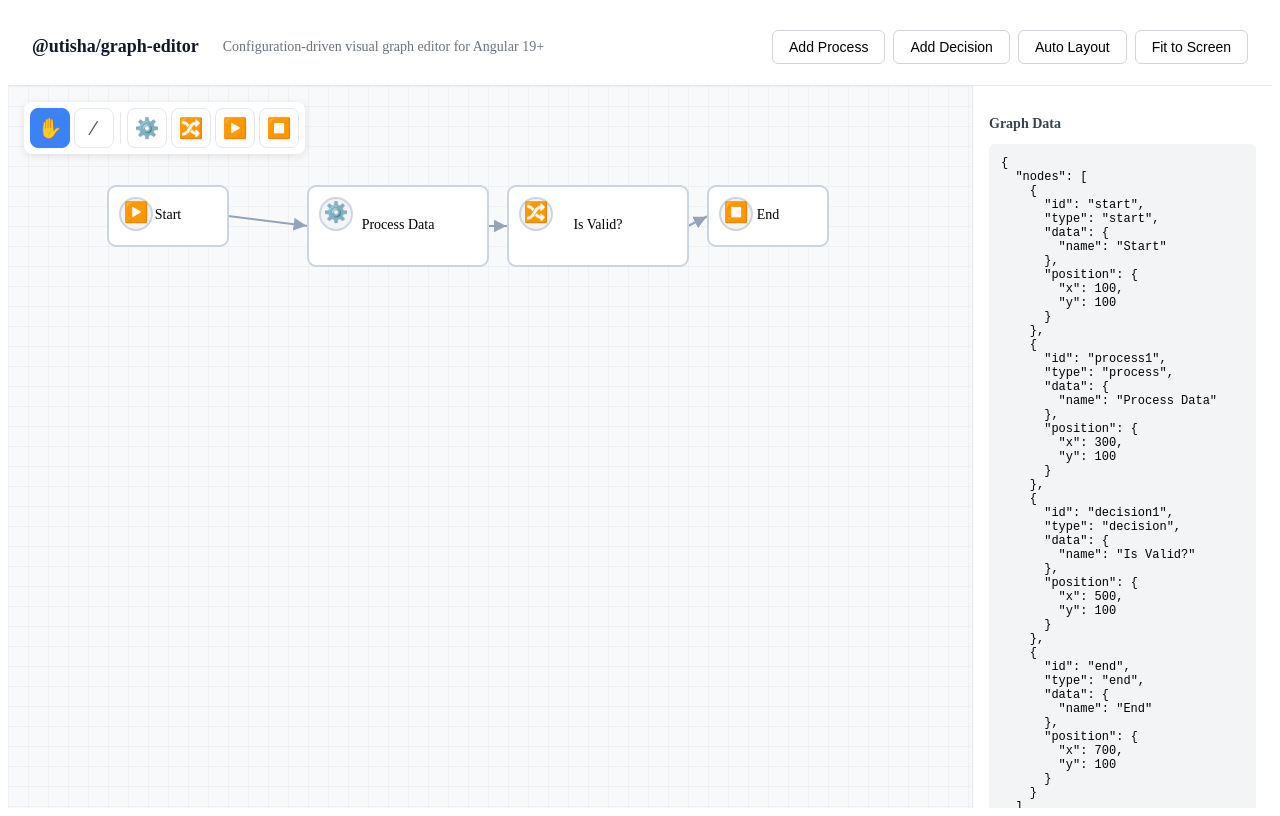
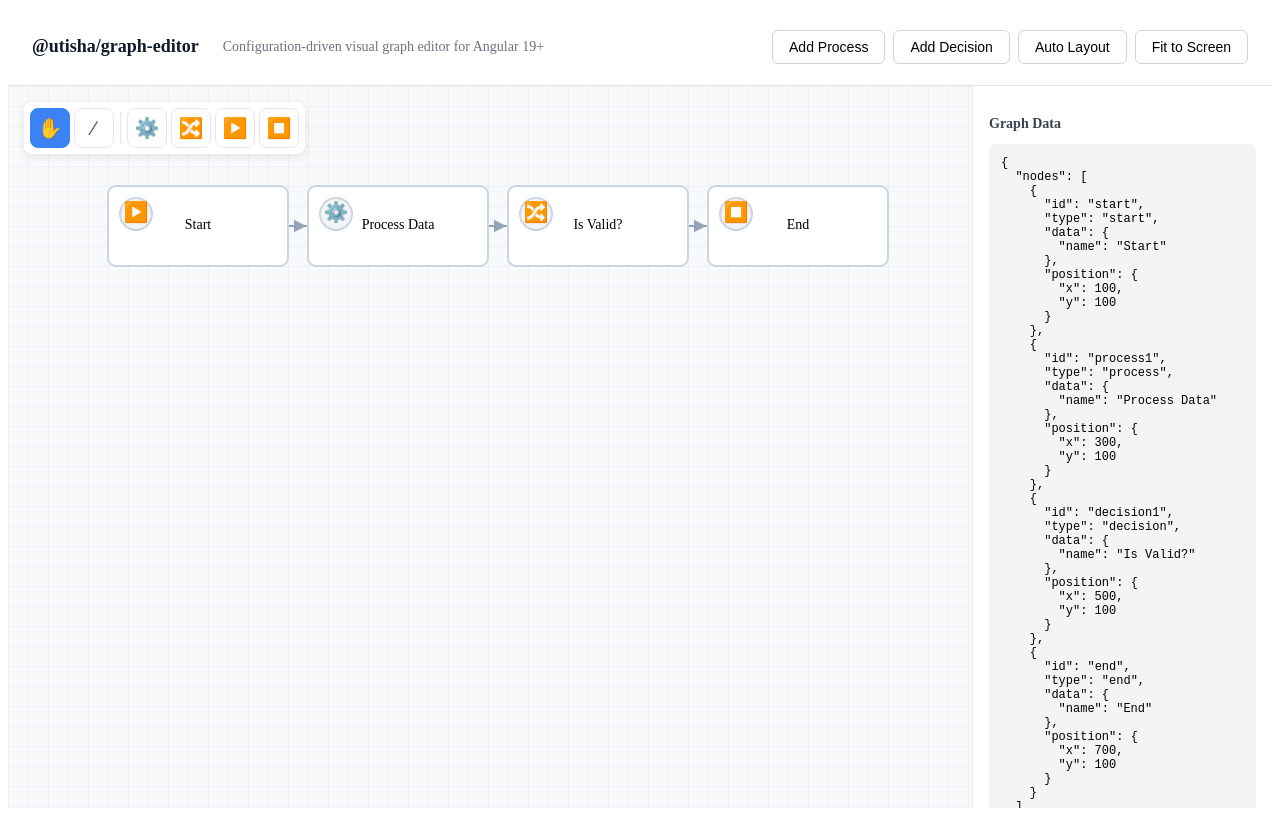
Before and after one commit to fidesit/graph-editor, an Angular app: page / in a window 1280 px wide. Built offline with nearby package versions, Linux system fonts and the light colour scheme.

Commit message:
fix: uniform node size (180x80) for all node types in demo

```diff
--- a/src/app/app.component.ts
+++ b/src/app/app.component.ts
@@ -150,7 +150,7 @@ export class AppComponent {
           icon: '▶️',
           component: null as any,
           defaultData: { name: 'Start' },
-          size: { width: 120, height: 60 }
+          size: { width: 180, height: 80 }
         },
         {
           type: 'end',
@@ -158,7 +158,7 @@ export class AppComponent {
           icon: '⏹️',
           component: null as any,
           defaultData: { name: 'End' },
-          size: { width: 120, height: 60 }
+          size: { width: 180, height: 80 }
         }
       ],
       defaultSize: { width: 180, height: 80 }
```
